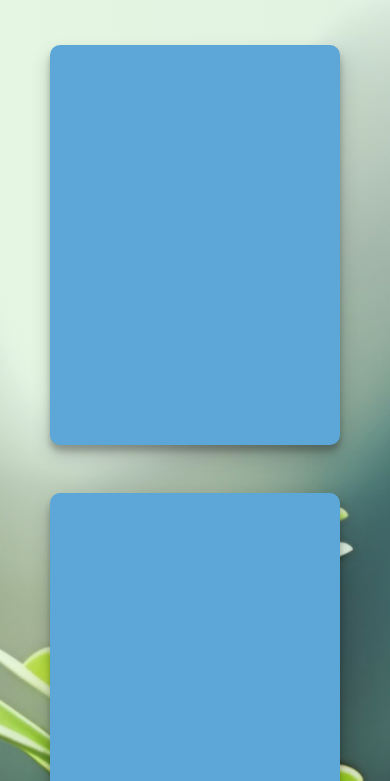
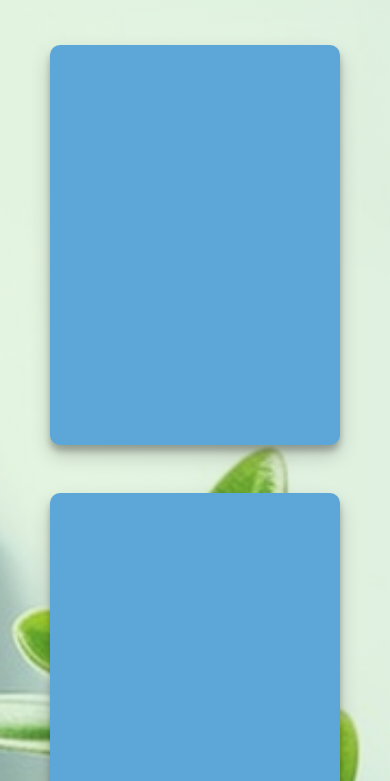
Before and after one commit to life423/portfolio, a website: page index.html in a window 390 px wide. Shown: the part 63-844 px from the top of the page. Drawn offline with nearby package versions, Linux system fonts and the light colour scheme; files that its build step writes are made by us from their sources; files whose address does not match are found by name.

Commit message:
Refactor CSS styles for improved readability and maintainability
- Updated background image URL in the projects section
- Adjusted dimensions and styling of project tiles
- Added hover effects to project tiles
- Updated social media icons in the footer
- Improved responsiveness of navigation menu on smaller screens

```diff
--- a/src/sass/components/_project-tiles.scss
+++ b/src/sass/components/_project-tiles.scss
@@ -10,7 +10,7 @@
       rgba($gradient-start, 0.2),
       rgba($gradient-end, 0.2)
     ),
-    url("../../assets/img/life.jpeg");
+    url("../../assets/img/life-background.png");
   background-size: cover;
   background-position: 50% 44%;
 
```
Also changed, not shown: dist/assets/css/main.min.css, dist/assets/img/life-background.png (added), 1 other file.
